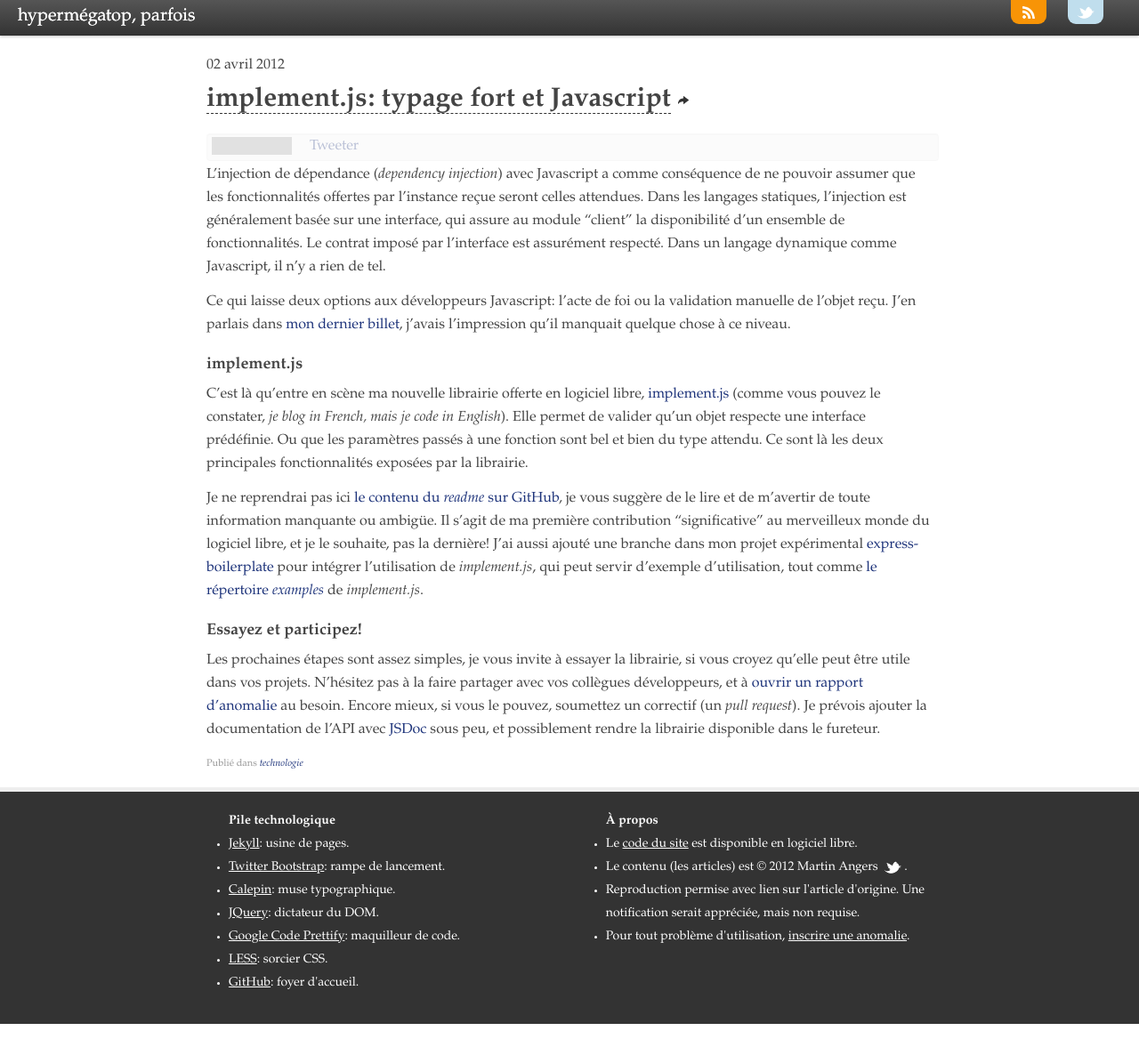
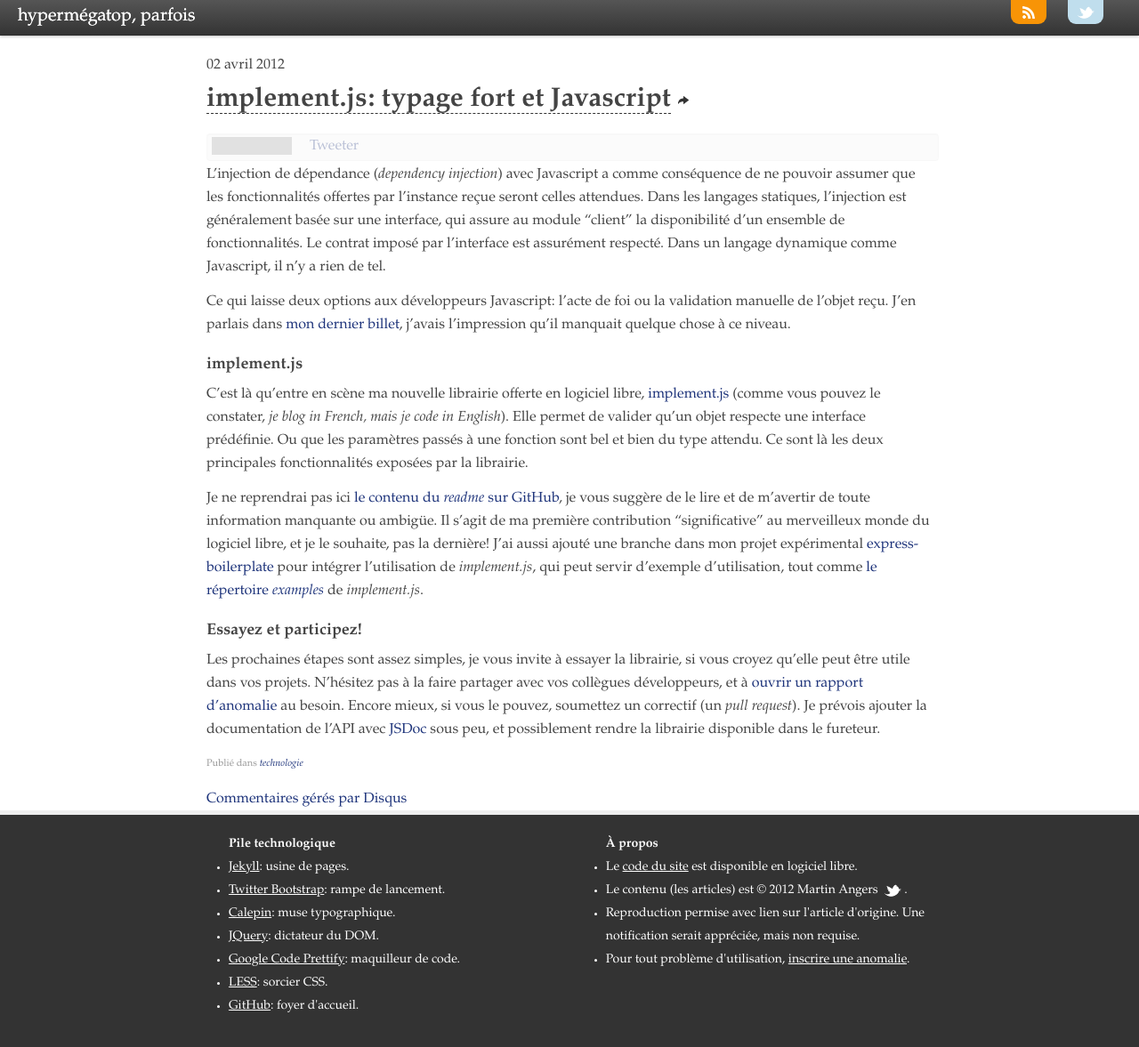
Before and after one commit to hypermegatop/hypermegatop.github.com, a Jekyll site: the page built from _posts/2012-04-02-implementjs-typage-fort-et-javascript.md, in a window 1280 px wide and 1177 px high. Shown: the whole window at 89% size. Built offline with Jekyll 4.4.1, drawn with Linux system fonts in a browser that asks for light colours; nearby versions of some CDN libraries; Markdown is read by kramdown in place of the engine named in the settings; comment, search, counter and statistics services are not loaded; grey boxes are pictures that could not be loaded.

Commit message:
added disqus comment engine

```diff
--- a/_includes/post-scripts.html
+++ b/_includes/post-scripts.html
@@ -2,7 +2,21 @@
 <script src="//cdnjs.cloudflare.com/ajax/libs/prettify/188.0.0/prettify.js"></script>
 <script src="/js/hmt.js"></script>
 <script src="//connect.facebook.net/fr_CA/all.js#xfbml=1" type="text/javascript" language="javascript"></script>
+
+<!-- Twitter -->
 <script>!function(d,s,id){var js,fjs=d.getElementsByTagName(s)[0];if(!d.getElementById(id)){js=d.createElement(s);js.id=id;js.src="//platform.twitter.com/widgets.js";fjs.parentNode.insertBefore(js,fjs);}}(document,"script","twitter-wjs");</script>
+
+<!-- Disqus -->
+<script type="text/javascript">
+    var disqus_shortname = 'hypermegatop';
+    (function() {
+        var dsq = document.createElement('script'); dsq.type = 'text/javascript'; dsq.async = true;
+        dsq.src = 'http://' + disqus_shortname + '.disqus.com/embed.js';
+        (document.getElementsByTagName('head')[0] || document.getElementsByTagName('body')[0]).appendChild(dsq);
+    })();
+</script>
+
+<!-- Google Analytics -->
 <script type="text/javascript">
   window.___gcfg = {lang: 'fr'};
 
--- a/_layouts/post.html
+++ b/_layouts/post.html
@@ -37,13 +37,7 @@
 		</em></p>
 	</div>
 	<div class="comments">
-		<!-- START: Livefyre Embed -->
-		<script type='text/javascript' src='http://zor.livefyre.com/wjs/v1.0/javascripts/livefyre_init.js'></script>
-		<script type='text/javascript'>
-		    var fyre = LF({
-		        site_id: 302729
-		    });
-		</script>
-		<!-- END: Livefyre Embed -->
+		<div id="disqus_thread"></div>
+		<a href="http://disqus.com" class="dsq-brlink">Commentaires gérés par <span class="logo-disqus">Disqus</span></a>
     </div>
 </article>
```
